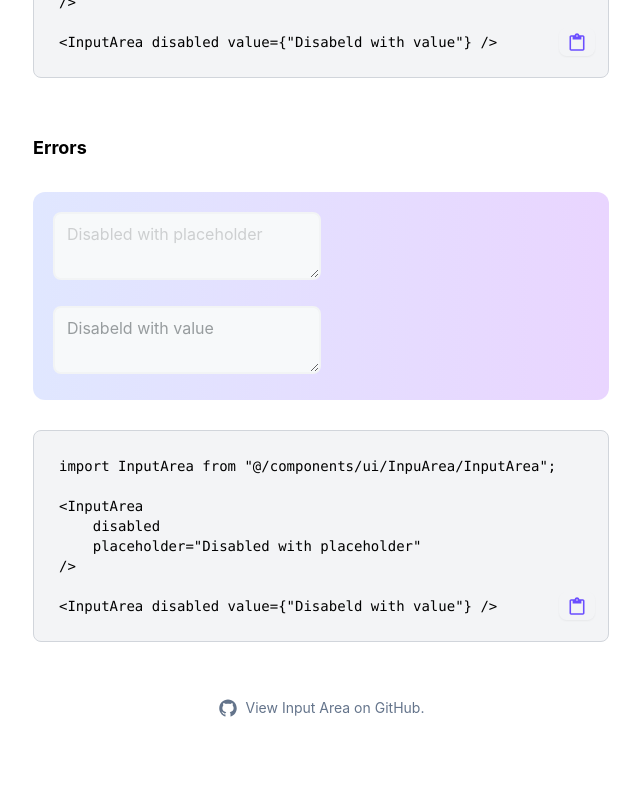
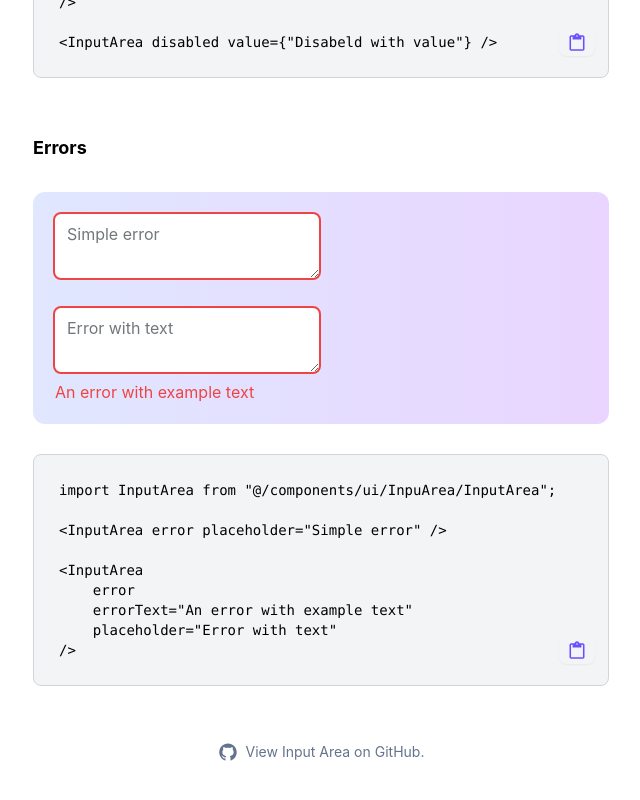
Before and after one commit to elijahnikov/ui, a Next.js app: page /input-area in a window 1280 px wide. Shown: the part 1820-2620 px from the top of the page, without its empty margins (351-991 px from the left). Built offline with nearby package versions, Linux system fonts and the light colour scheme; a web font is replaced by a local one.

Commit message:
adding error example to input area page

```diff
--- a/src/components/ui/InpuArea/InputArea.tsx
+++ b/src/components/ui/InpuArea/InputArea.tsx
@@ -84,7 +84,7 @@ const InputArea = React.forwardRef<HTMLTextAreaElement, InputAreaProps>(
         className,
         size,
         disabled,
-        error,
+        error = false,
         errorText,
         placeholder,
         value,
@@ -133,7 +133,7 @@ const InputArea = React.forwardRef<HTMLTextAreaElement, InputAreaProps>(
                                 `w-[${inputAreaRef.current.offsetWidth}px]`
                             }`}
                         >
-                            <p className={`mt-[5px] ml-[2px] text-red-500`}>
+                            <p className={`ml-[2px] text-red-500`}>
                                 {errorText}
                             </p>
                         </div>
--- a/src/components/ui/Input/Input.tsx
+++ b/src/components/ui/Input/Input.tsx
@@ -51,7 +51,7 @@ const input = cva(["py-2 px-3", "rounded-lg", "border-[2px]", "outline-none"], {
             error: false,
             intent: "default",
             className:
-                "border-sky-light dark:border-slate-800 border-sky-light focus:border-primary-base dark:focus:border-primary-base dark:border-slate-800",
+                "border-sky-light dark:border-slate-800 focus:border-primary-base dark:focus:border-primary-base dark:border-slate-800",
         },
     ],
     defaultVariants: {
@@ -85,7 +85,7 @@ const Input = React.forwardRef<HTMLInputElement, InputProps>(
         className,
         size,
         disabled,
-        error,
+        error = false,
         errorText,
         prefix: Prefix,
         suffix: Suffix,
--- a/src/maps/component/inputArea.ts
+++ b/src/maps/component/inputArea.ts
@@ -34,4 +34,14 @@ export const inputAreaCode = {
 />
 
 <InputArea disabled value={"Disabeld with value"} />`,
+
+    error: `import InputArea from "@/components/ui/InpuArea/InputArea";
+
+<InputArea error placeholder="Simple error" />
+
+<InputArea
+    error
+    errorText="An error with example text"
+    placeholder="Error with text"
+/>`,
 };
--- a/src/pages/input-area.tsx
+++ b/src/pages/input-area.tsx
@@ -70,13 +70,14 @@ const InputAreaPage = ({}: InputAreaPageProps) => {
                 ></a>
                 <h4 className="mb-[30px]">Errors</h4>
                 <ExampleBlock className="space-y-5">
+                    <InputArea error placeholder="Simple error" />
                     <InputArea
-                        disabled
-                        placeholder="Disabled with placeholder"
+                        error
+                        errorText="An error with example text"
+                        placeholder="Error with text"
                     />
-                    <InputArea disabled value={"Disabeld with value"} />
                 </ExampleBlock>
-                <CodeBlock code={inputAreaCode.disabled} />
+                <CodeBlock code={inputAreaCode.error} />
             </div>
 
             <GitHubRedirect
```
